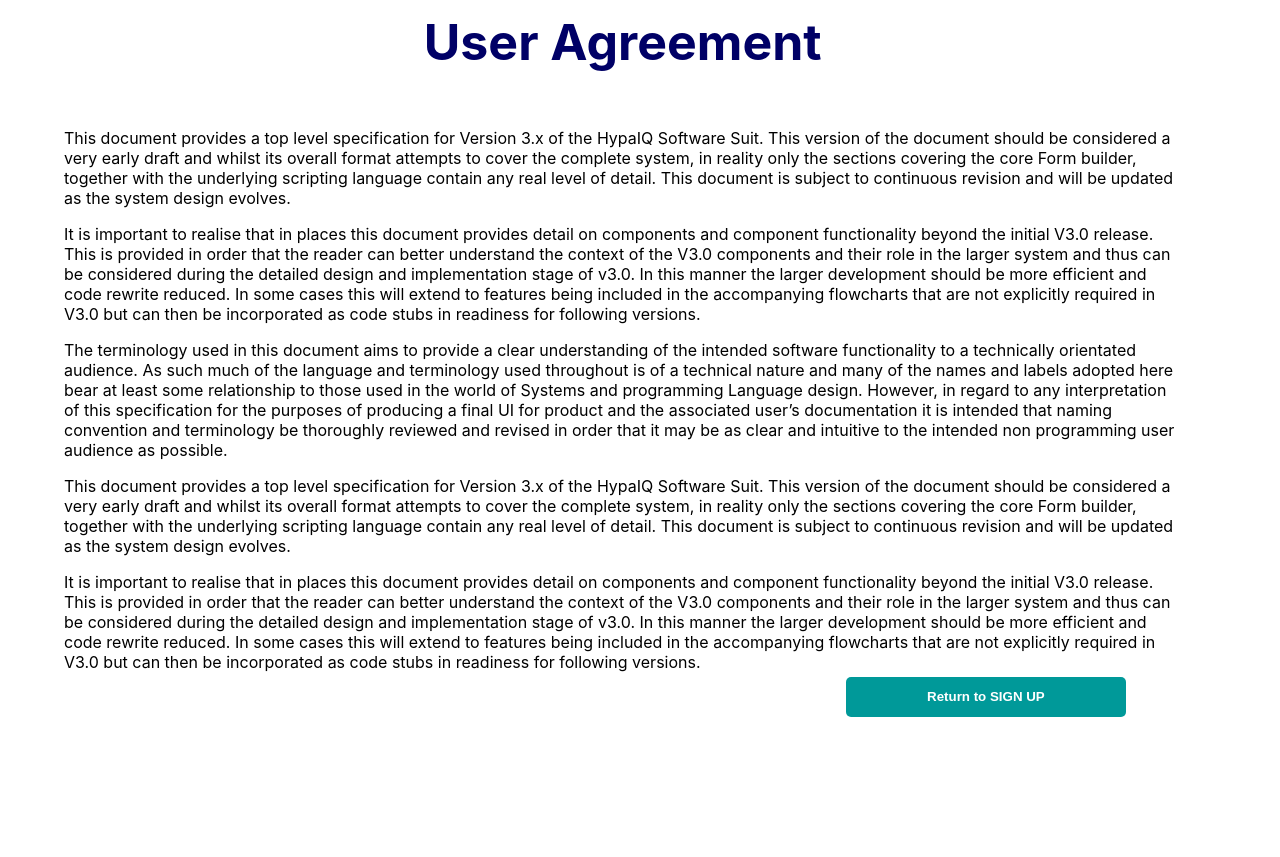
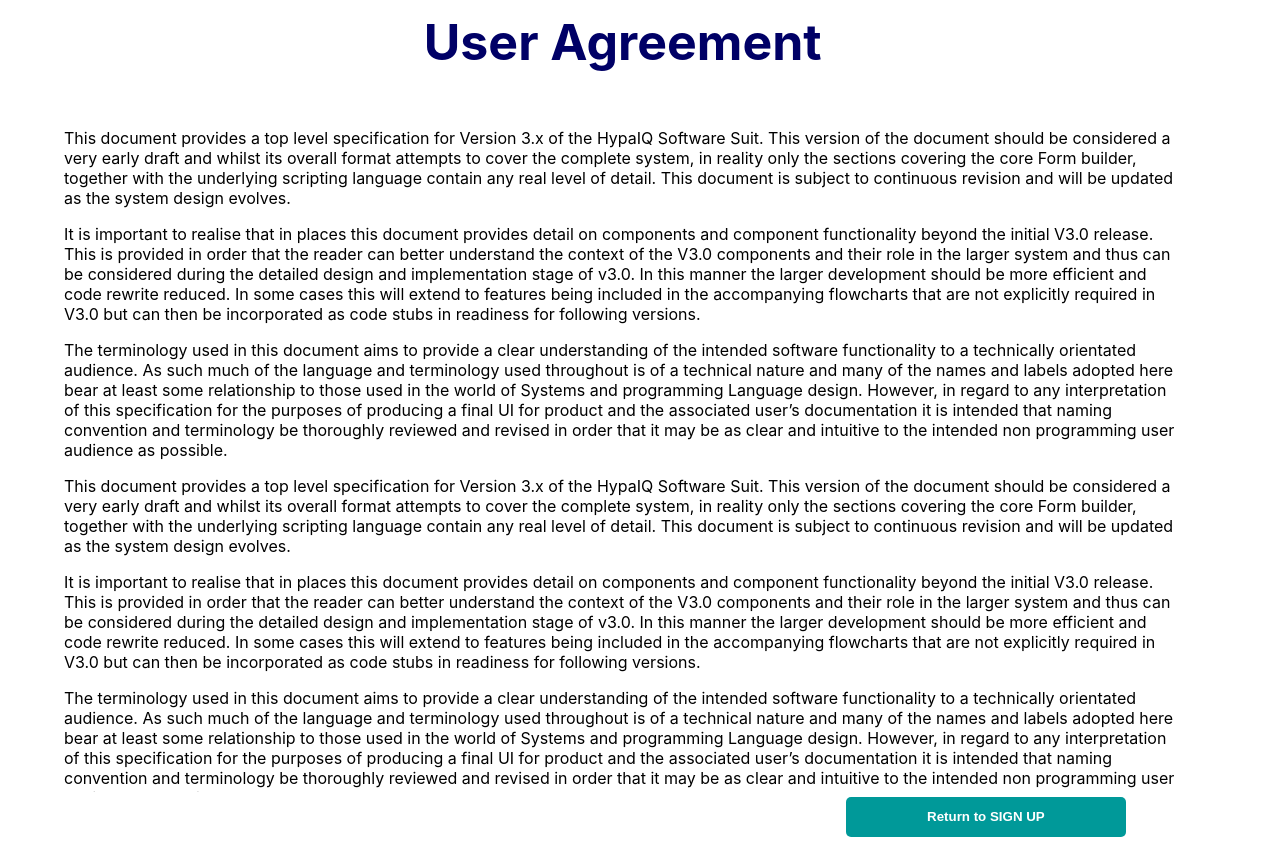
Before and after one commit to shivsdev/hypa, a React (Create React App) app: page /user-agreement in a window 1280 px wide. Shown: the part 194-1051 px from the top of the page. Before the commit the page ends 931 px from the top, so only its background shows below. Built offline with nearby package versions, Linux system fonts and the light colour scheme.

Commit message:
agreement css format and link changed in signup

```diff
--- a/src/App/signup/index.js
+++ b/src/App/signup/index.js
@@ -320,7 +320,7 @@
 										color: '#009999',
 										textDecoration: 'none',
 									}}
-									to="/agreement"
+									to="/user-agreement"
 								>
 									HypalQ User Agreement
 								</Link>
--- a/src/App/user-agreement/index.js
+++ b/src/App/user-agreement/index.js
@@ -14,7 +14,7 @@
 						<br />
 						<br />
 						<ScrollableContent>
-						<p>
+							<p>
 								This document provides a top level specification for Version 3.x
 								of the HypaIQ Software Suit. This version of the document should
 								be considered a very early draft and whilst its overall format
@@ -351,18 +351,9 @@
 								terminology be thoroughly reviewed and revised in ord
 							</p>
 						</ScrollableContent>
-						<Button className="button" title="Log in">
-							<Link
-								style={{
-									color: '#FFFFFF',
-									fontWeight: 'bolder',
-									textDecoration: 'none',
-								}}
-								to="/signup"
-							>
-								Return to SIGN UP
-							</Link>
-						</Button>
+						<Link to="/signup">
+							<ButtonLink>Return to SIGN UP</ButtonLink>
+						</Link>
 					</Container>
 				</ContainerBox>
 			</Body>
@@ -373,7 +364,7 @@
 export default UserAgreement;
 
 const ScrollableContent = styled.div`
-	max-height: 70vh;
+	max-height: 85vh;
 	overflow: auto;
 	width: 100%;
 	padding-right: 5%;
@@ -384,10 +375,10 @@
 		box-shadow: inset 0 0 5px #999999;
 		border-radius: 20px;
 		background: #999999;
-		padding: 6px
+		padding: 6px;
 	}
 	::-webkit-scrollbar-thumb {
-		background: #0F1662;
+		background: #0f1662;
 		border-radius: 20px;
 		background-clip: content-box;
 	}
@@ -396,53 +387,58 @@
 	}
 `;
 
-const Body = styled.div({
-	width: '100%',
-});
+const Body = styled.div`
+	width: 100%;
+`;
 const Container = styled.div`
-	width: 97%
-`
+	width: 97%;
+`;
 
-const ContainerBox = styled.div({
-	width: '90%',
-	height: '100%',
-	margin: 'auto',
-	// borderColor: '#000000',
-	// borderWidth: 1,
-	verticalAlign: 'middle',
-	// borderStyle: 'solid',
-	marginTop: '2%',
-});
-const Hypa = styled.p({
-	fontSize: 80,
-	marginLeft: '3%',
-	paddingLeft: '5%',
-});
-const Iq = styled.p({
-	fontSize: 80,
-	color: ' #00e6e6',
-});
-const Button = styled.button({
-	width: '25%',
-	height: '40px',
-	borderRadius: 5,
-	backgroundColor: ' #009999',
-	borderWidth: 0,
-	marginTop: 5,
-	marginBottom: 20,
-	right: 0,
-	marginLeft: '70%',
-});
-const Buttontext = styled.p({
-	color: '#FFFFFF',
-	fontWeight: 'bolder',
-});
-const BlueH1 = styled.h1({
-	margin: 0,
-	fontSize: 50,
-	color: '#000066',
-	fontWeight: 'bolder',
-	textAlign: 'center',
-});
+const ContainerBox = styled.div`
+	width: 90%;
+	height: 100%;
+	margin: auto;
+	margin-top: 2%;
+`;
+
+const Hypa = styled.p`
+	font-size: 80px;
+	margin-left: 3%;
+	padding-left: 5%;
+`;
+
+const Iq = styled.p`
+	font-size: 80px;
+	color: #00e6e6;
+`;
+
+const ButtonLink = styled.button`
+	color: #ffffff;
+	font-weight: bolder;
+	text-decoration: none;
+	width: 25%;
+	height: 40px;
+	border-radius: 5px;
+	background-color: #009999;
+	border-width: 0px;
+	margin-top: 5px;
+	margin-bottom: 20px;
+	right: 0px;
+	margin-left: 70%;
+	cursor: pointer;
+`;
+
+const Buttontext = styled.p`
+	color: #ffffff;
+	font-weight: bolder;
+`;
+
+const BlueH1 = styled.h1`
+	margin: 0px;
+	font-size: 50px;
+	color: #000066;
+	font-weight: bolder;
+	text-align: center;
+`;
 
 const Logo = styled.img``;
```
